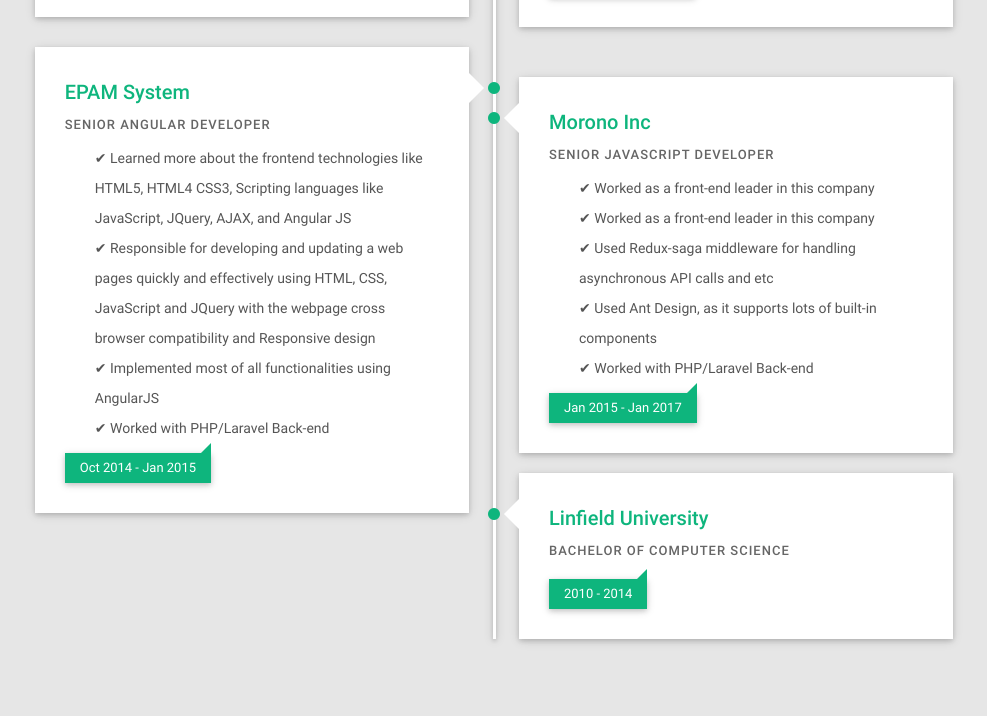
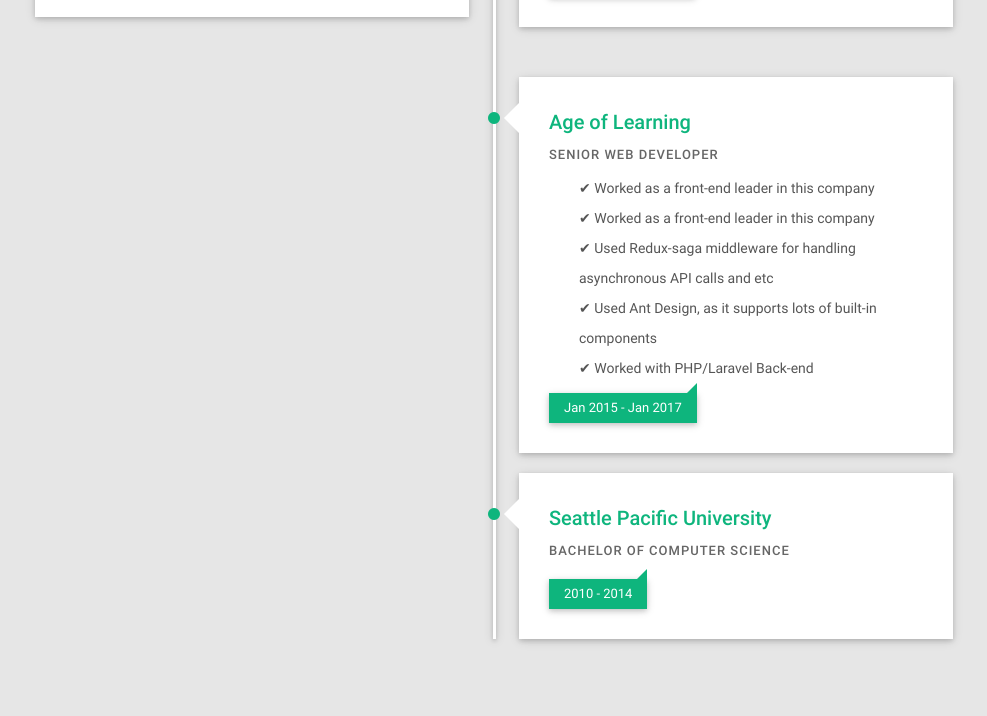
Before and after one commit to chriswill001/chris-profile, a plain HTML site: page index.html in a window 1280 px wide. Shown: the part 2780-3496 px from the top of the page, without its empty margins (146-1133 px from the left). Drawn offline with Linux system fonts and the light colour scheme; some packages are replaced by stand-ins of ours.

Commit message:
update: history

```diff
--- a/index.html
+++ b/index.html
@@ -376,10 +376,10 @@
 					        </div>
 									<div class="timeline-panel w-block z-depth-1 shadow-change pd-30">
 										<div class="timeline-title">
-											Tology Tech
+											ShiftMed
 										</div>
 										<div class="timeline-tag">
-											Technical Leader
+											Senior Software Engineer
 										</div>
 										<ul>
 											<li>
@@ -455,10 +455,10 @@
 					        </div>
 									<div class="timeline-panel w-block z-depth-1 shadow-change pd-30">
 										<div class="timeline-title">
-											Morono Inc
+											Age of Learning
 										</div>
 										<div class="timeline-tag">
-											Senior JavaScript Developer
+											Senior Web Developer
 										</div>
 										<ul>
 											<li>
@@ -481,42 +481,13 @@
 						       </div>
 						    </li>
 
-								<li>
-					        <div class="timeline-badge">
-				            <a><i class="fa fa-circle invert"></i></a>
-					        </div>
-									<div class="timeline-panel w-block z-depth-1 shadow-change pd-30">
-										<div class="timeline-title">
-											EPAM System
-										</div>
-										<div class="timeline-tag">
-											Senior Angular Developer
-										</div>
-										<ul>
-											<li>
-												✔ Learned more about the frontend technologies like HTML5, HTML4 CSS3, Scripting languages like JavaScript, JQuery, AJAX, and Angular JS
-											</li>
-											<li>
-												✔ Responsible for developing and updating a web pages quickly and effectively using HTML, CSS, JavaScript and JQuery with the webpage cross browser compatibility and Responsive design
-											</li>
-											<li>
-												✔ Implemented most of all functionalities using AngularJS
-											</li>
-											<li>
-												✔ Worked with PHP/Laravel Back-end
-											</li>
-										</ul>
-										<div class="timeline-time">Oct 2014 - Jan 2015</div>
-						       </div>
-						    </li>
-
 								<li class="timeline-inverted">
 					        <div class="timeline-badge">
 					          <a><i class="fa fa-circle"></i></a>
 					        </div>
 					        <div class="timeline-panel w-block z-depth-1 shadow-change pd-30">
 										<div class="timeline-title">
-											Linfield University
+											Seattle Pacific University
 										</div>
 										<div class="timeline-tag">
 											Bachelor of Computer Science
```
